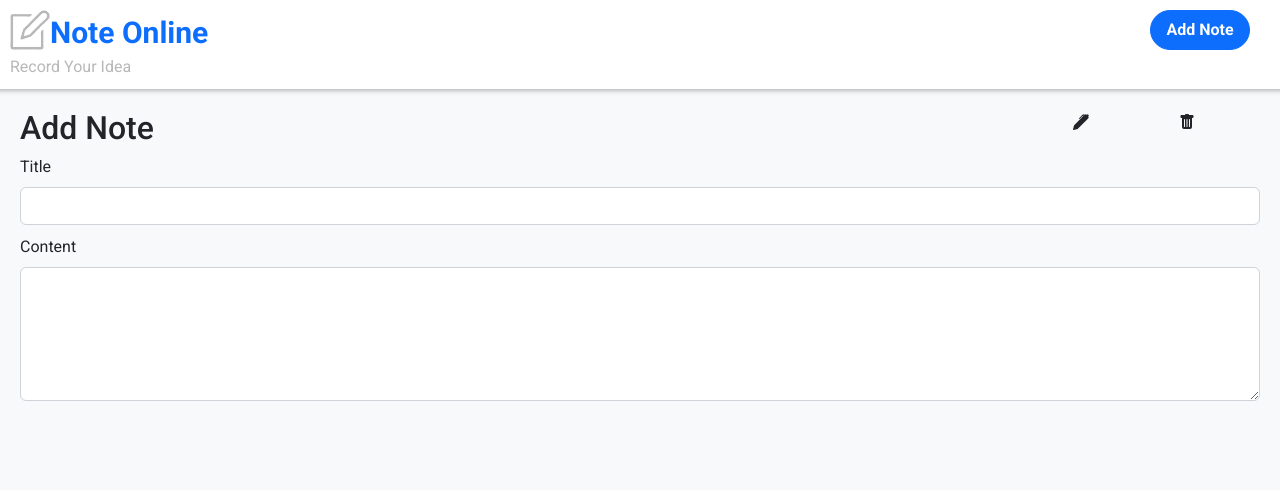
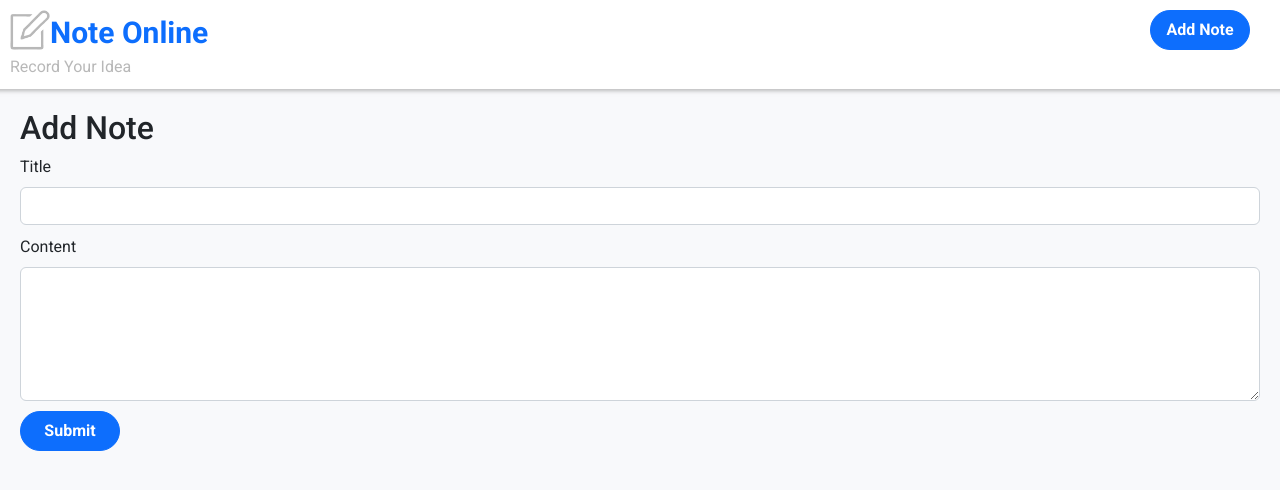
Before and after one commit to qmsiteandy/react-notes-manager, a React (Create React App) app: page /note/create in a window 1280 px wide. Shown: the top 490 px of the page. Built offline with nearby package versions, Linux system fonts and the light colour scheme; data requests are answered from the project's data file.

Commit message:
Feat: Add Note

```diff
--- a/src/api/note-api.js
+++ b/src/api/note-api.js
@@ -3,7 +3,7 @@ const BASE_URL = "http://localhost:3200/notes";
 
 export class NoteAPI {
   static async create(note) {
-    return (await axios.post(`${BASE_URL}/create`, note)).data;
+    return (await axios.post(`${BASE_URL}`, note)).data;
   }
 
   static async fetchAll() {
--- a/src/layouts/NoteCreate/NoteCreate.jsx
+++ b/src/layouts/NoteCreate/NoteCreate.jsx
@@ -1,11 +1,28 @@
 import { NoteForm } from "components/NoteForm/NoteForm";
+import { NoteAPI } from "api/note-api";
+import { useDispatch } from "react-redux";
+import { useNavigate } from "react-router-dom";
+import { addNoteToList } from "store/notes/note-slice";
 
 export function NoteCreate(props) {
+  const dispatch = useDispatch();
+  const navigate = useNavigate();
+
+  async function submitCreate(formValue) {
+    const result = await NoteAPI.create({
+      ...formValue,
+      created_at: new Date().toLocaleDateString(),
+    });
+    dispatch(addNoteToList(result));
+    navigate("/");
+  }
+
   return (
     <NoteForm
       title={"Add Note"}
-      onClickEdit={() => alert("edit")}
-      onClickDelete={() => alert("delete")}
+      // onClickEdit={() => alert("edit")}
+      // onClickDelete={() => alert("delete")}
+      onSubmit={submitCreate}
     />
   );
 }
```
Also changed, not shown: 1 other file (tests, documents, lock files or other folders).
